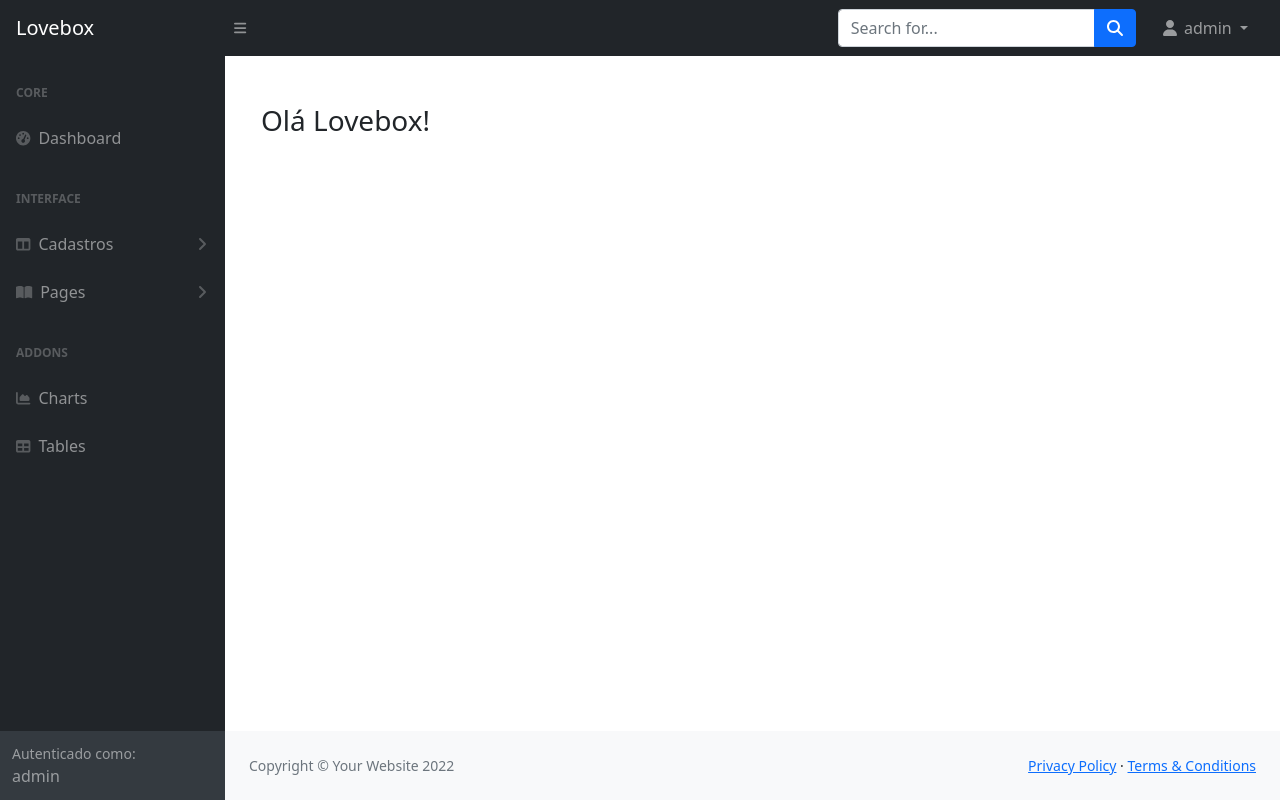
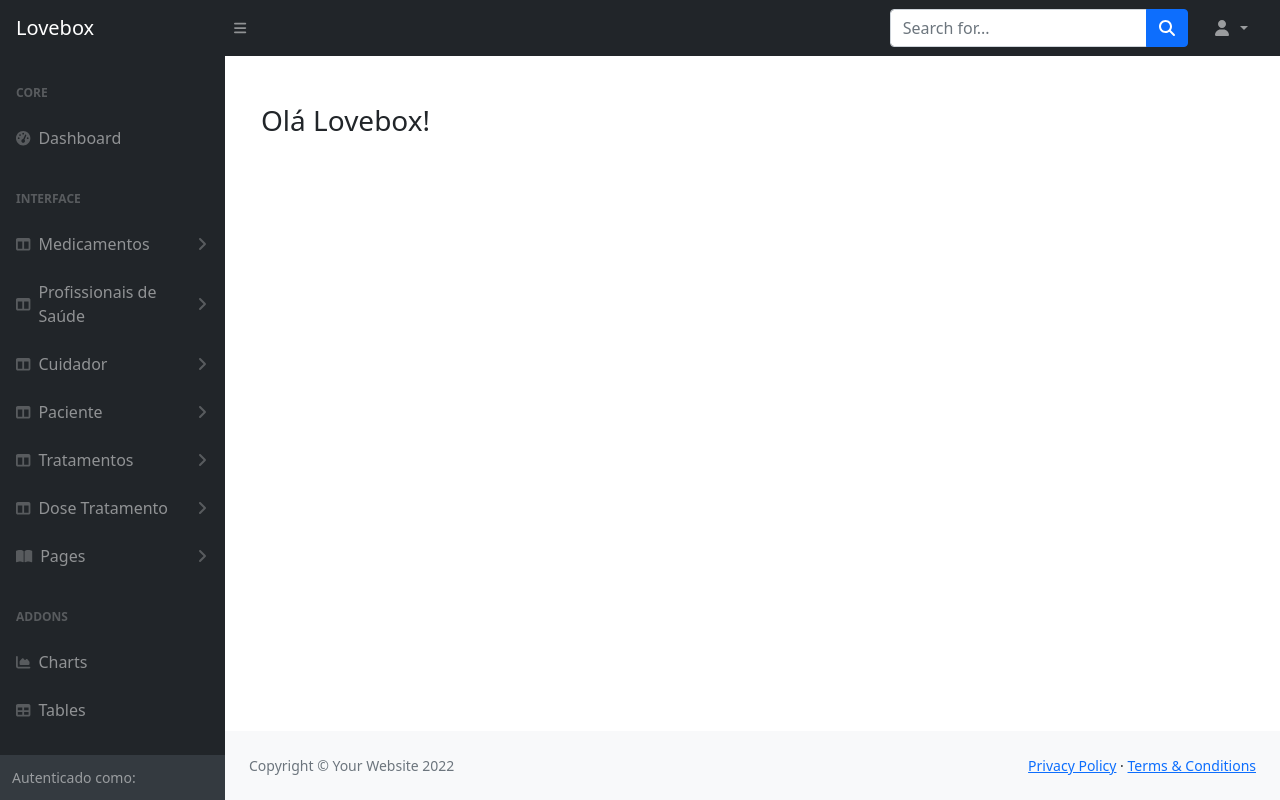
Before and after one commit to AngelMizutani/django-lovebox, a Django app: page / in a window 1280 px wide. Run offline with Django 4.2, Linux system fonts and the light colour scheme; a user stored in the database is signed in; some libraries are stand-ins or nearby versions.

Commit message:
atividade10set

```diff
--- a/Lovebox/cadastros/templates/cadastros/listar-doses-tratamentos.html
+++ b/Lovebox/cadastros/templates/cadastros/listar-doses-tratamentos.html
@@ -40,7 +40,7 @@
        </tr>
        {% empty %}
        <tr>
-           <td colspan="100%">Nenhum profissional de saúde cadastrado!</td>
+           <td colspan="100%">Nenhum tratamento cadastrado!</td>
        </tr>
        {% endfor %}
    </table>
--- a/Lovebox/cadastros/templates/cadastros/modelo.html
+++ b/Lovebox/cadastros/templates/cadastros/modelo.html
@@ -51,7 +51,7 @@
                 </a>
                 <ul class="dropdown-menu dropdown-menu-end" aria-labelledby="navbarDropdown">
                     <li><a class="dropdown-item" href="#!">Meus dados</a></li>
-                    <li><a class="dropdown-item" href="#!">Alterar senha</a></li>
+                    <li><a class="dropdown-item" href="{% url 'alterar-senha' %}">Alterar senha</a></li>
                     <li>
                         <hr class="dropdown-divider" />
                     </li>
@@ -84,18 +84,90 @@
                         </a>
                         <div class="sb-sidenav-menu-heading">Interface</div>
                         <a class="nav-link collapsed" href="#" data-bs-toggle="collapse"
-                            data-bs-target="#collapseLayouts" aria-expanded="false" aria-controls="collapseLayouts">
+                            data-bs-target="#collapseLayoutsMed" aria-expanded="false" aria-controls="collapseLayoutsMed">
                             <div class="sb-nav-link-icon"><i class="fas fa-columns"></i></div>
-                            Cadastros
+                            Medicamentos
                             <div class="sb-sidenav-collapse-arrow"><i class="fas fa-angle-down"></i></div>
                         </a>
-                        <div class="collapse" id="collapseLayouts" aria-labelledby="headingOne"
+                        <div class="collapse" id="collapseLayoutsMed" aria-labelledby="headingOne"
                             data-bs-parent="#sidenavAccordion">
                             <nav class="sb-sidenav-menu-nested nav">
-                                <a class="nav-link" href="{% url 'listar-tratamentos' %}">Tratamentos</a>
+                                <a class="nav-link" href="{% url 'listar-medicamentos' %}">Listar medicamentos</a>
+                                <a class="nav-link" href="{% url 'cadastrar-medicamento' %}">Cadastrar medicamentos</a>
+                            </nav>
+                        </div>
+
+                        <a class="nav-link collapsed" href="#" data-bs-toggle="collapse"
+                            data-bs-target="#collapseLayoutsProf" aria-expanded="false" aria-controls="collapseLayoutsProf">
+                            <div class="sb-nav-link-icon"><i class="fas fa-columns"></i></div>
+                            Profissionais de Saúde
+                            <div class="sb-sidenav-collapse-arrow"><i class="fas fa-angle-down"></i></div>
+                        </a>
+                        <div class="collapse" id="collapseLayoutsProf" aria-labelledby="headingOne"
+                            data-bs-parent="#sidenavAccordion">
+                            <nav class="sb-sidenav-menu-nested nav">
+                                <a class="nav-link" href="{% url 'listar-profissionais-saude' %}">Listar Profissionais</a>
+                                <a class="nav-link" href="{% url 'cadastrar-profissional-saude' %}">Cadastrar Profissional</a>
+                            </nav>
+                        </div>
+
+                        <a class="nav-link collapsed" href="#" data-bs-toggle="collapse"
+                            data-bs-target="#collapseLayoutsCuidador" aria-expanded="false" aria-controls="collapseLayoutsCuidador">
+                            <div class="sb-nav-link-icon"><i class="fas fa-columns"></i></div>
+                            Cuidador
+                            <div class="sb-sidenav-collapse-arrow"><i class="fas fa-angle-down"></i></div>
+                        </a>
+                        <div class="collapse" id="collapseLayoutsCuidador" aria-labelledby="headingOne"
+                            data-bs-parent="#sidenavAccordion">
+                            <nav class="sb-sidenav-menu-nested nav">
+                                <a class="nav-link" href="{% url 'listar-cuidadores' %}">Listar Cuidadores</a>
+                                <a class="nav-link" href="{% url 'cadastrar-cuidador' %}">Cadastrar Cuidador</a>
+                            </nav>
+                        </div>
+
+                        <a class="nav-link collapsed" href="#" data-bs-toggle="collapse"
+                            data-bs-target="#collapseLayoutsPac" aria-expanded="false" aria-controls="collapseLayoutsPac">
+                            <div class="sb-nav-link-icon"><i class="fas fa-columns"></i></div>
+                            Paciente
+                            <div class="sb-sidenav-collapse-arrow"><i class="fas fa-angle-down"></i></div>
+                        </a>
+                        <div class="collapse" id="collapseLayoutsPac" aria-labelledby="headingOne"
+                            data-bs-parent="#sidenavAccordion">
+                            <nav class="sb-sidenav-menu-nested nav">
+                                <a class="nav-link" href="{% url 'listar-pacientes' %}">Listar Pacientes</a>
+                                <a class="nav-link" href="{% url 'cadastrar-paciente' %}">Cadastrar Paciente</a>
+                            </nav>
+                        </div>
+
+                        <a class="nav-link collapsed" href="#" data-bs-toggle="collapse"
+                            data-bs-target="#collapseLayoutsTrat" aria-expanded="false" aria-controls="collapseLayoutsTrat">
+                            <div class="sb-nav-link-icon"><i class="fas fa-columns"></i></div>
+                            Tratamentos
+                            <div class="sb-sidenav-collapse-arrow"><i class="fas fa-angle-down"></i></div>
+                        </a>
+                        <div class="collapse" id="collapseLayoutsTrat" aria-labelledby="headingOne"
+                            data-bs-parent="#sidenavAccordion">
+                            <nav class="sb-sidenav-menu-nested nav">
+                                <a class="nav-link" href="{% url 'listar-tratamentos' %}">Listar tratamentos</a>
                                 <a class="nav-link" href="{% url 'cadastrar-tratamento' %}">Cadastrar tratamento</a>
                             </nav>
                         </div>
+
+                        <a class="nav-link collapsed" href="#" data-bs-toggle="collapse"
+                            data-bs-target="#collapseLayoutsDose" aria-expanded="false" aria-controls="collapseLayoutsDose">
+                            <div class="sb-nav-link-icon"><i class="fas fa-columns"></i></div>
+                            Dose Tratamento
+                            <div class="sb-sidenav-collapse-arrow"><i class="fas fa-angle-down"></i></div>
+                        </a>
+                        <div class="collapse" id="collapseLayoutsDose" aria-labelledby="headingOne"
+                            data-bs-parent="#sidenavAccordion">
+                            <nav class="sb-sidenav-menu-nested nav">
+                                <a class="nav-link" href="{% url 'listar-doses-tratamentos' %}">Listar Doses</a>
+                                <a class="nav-link" href="{% url 'cadastrar-dose-tratamento' %}">Cadastrar Dose</a>
+                            </nav>
+                        </div>
+
+
                         <a class="nav-link collapsed" href="#" data-bs-toggle="collapse" data-bs-target="#collapsePages"
                             aria-expanded="false" aria-controls="collapsePages">
                             <div class="sb-nav-link-icon"><i class="fas fa-book-open"></i></div>
@@ -114,9 +186,9 @@
                                 <div class="collapse" id="pagesCollapseAuth" aria-labelledby="headingOne"
                                     data-bs-parent="#sidenavAccordionPages">
                                     <nav class="sb-sidenav-menu-nested nav">
-                                        <a class="nav-link" href="login.html">Login</a>
-                                        <a class="nav-link" href="register.html">Register</a>
-                                        <a class="nav-link" href="password.html">Forgot Password</a>
+                                        <a class="nav-link" href="{% url 'login' %}">Login</a>
+                                        <!-- <a class="nav-link" href="#">Register</a>
+                                        <a class="nav-link" href="#">Forgot Password</a> -->
                                     </nav>
                                 </div>
                                 <a class="nav-link collapsed" href="#" data-bs-toggle="collapse"
--- a/Lovebox/cadastros/urls.py
+++ b/Lovebox/cadastros/urls.py
@@ -5,7 +5,7 @@ urlpatterns = [
     path('', IndexView.as_view(), name="index"),
     path('cadastrar/medicamento/', MedicamentoCreate.as_view(), name='cadastrar-medicamento'),
     path('cadastrar/profissional_saude/', ProfissionalSaudeCreate.as_view(), name='cadastrar-profissional-saude'),
-    path('cadastrar/doses_tratamento/', DosesTratamentoCreate.as_view(), name='cadastrar-doses-tratamento'),
+    path('cadastrar/doses_tratamento/', DosesTratamentoCreate.as_view(), name='cadastrar-dose-tratamento'),
     path('cadastrar/cuidador/', CuidadorCreate.as_view(), name='cadastrar-cuidador'),
     path('cadastrar/paciente/', PacienteCreate.as_view(), name='cadastrar-paciente'),
     path('cadastrar/tratamento/', TratamentoCreate.as_view(), name='cadastrar-tratamento'),
--- a/Lovebox/cadastros/views.py
+++ b/Lovebox/cadastros/views.py
@@ -5,18 +5,53 @@ from django.views.generic.edit import CreateView, UpdateView, DeleteView
 from django.views.generic.list import ListView
 from django.contrib.auth.mixins import LoginRequiredMixin
 from django.shortcuts import get_object_or_404
+from braces.views import GroupRequiredMixin
 
 # Create your views here.
 class IndexView(TemplateView):
     template_name = "cadastros/index.html"
 
-#não precisa usuário... consertar!!!!!
-class MedicamentoCreate(LoginRequiredMixin, CreateView):
+class MedicamentoCreate(GroupRequiredMixin, LoginRequiredMixin, CreateView):
+    login_url = reverse_lazy('login')
+    group_required = u"Administrador"
     model = Medicamento
     fields = ['nome_comercial', 'laboratorio', 'principio_ativo', 'dose_diaria_maxima', 'forma_farmaceutica', 'concentracao', 'via_administracao', 'grupo_etario', 'tarja']
     template_name = 'cadastros/formulario.html'
     success_url = reverse_lazy('listar-medicamentos')
-    # login_url = reverse_lazy('login')
+
+class ProfissionalSaudeCreate(LoginRequiredMixin, CreateView):
+    login_url = reverse_lazy('login')
+    model = ProfissionalSaude
+    fields = ['nome', 'telefone', 'endereco', 'consultorio', 'email', 'redes_sociais', 'crc']
+    template_name = 'cadastros/formulario.html'
+    success_url = reverse_lazy('listar-profissionais-saude')
+
+class DosesTratamentoCreate(LoginRequiredMixin, CreateView):
+    login_url = reverse_lazy('login')
+    model = DosesTratamento
+    fields = ['alarme', 'compartimento_caixa', 'tempo_alerta_especifico', 'status_tratamento']
+    template_name = 'cadastros/formulario.html'
+    success_url = reverse_lazy('listar-doses-tratamentos')
+
+    def form_valid(self, form):
+        #define o usuario como usuário logado
+        form.instance.usuario = self.request.user
+
+        #valida os dados do form antes de criar o objeto (não está no banco)
+        url = super().form_valid(form)
+
+        #nesse ponto, o objeto já foi inserido no banco de dados
+        print(self.object.usuario)
+
+        return url
+
+
+class CuidadorCreate(LoginRequiredMixin, CreateView):
+    login_url = reverse_lazy('login')
+    model = Cuidador
+    fields = ['nome', 'telefone', 'crc', 'redes_sociais']
+    template_name = 'cadastros/formulario.html'
+    success_url = reverse_lazy('listar-cuidadores')
 
     def form_valid(self, form):
         form.instance.usuario = self.request.user
@@ -30,86 +65,108 @@ class MedicamentoCreate(LoginRequiredMixin, CreateView):
         return url
 
 
-class ProfissionalSaudeCreate(LoginRequiredMixin, CreateView):
+class PacienteCreate(LoginRequiredMixin, CreateView):
+    login_url = reverse_lazy('login')
+    model = Paciente
+    fields = ['nome', 'telefone', 'data_nascimento', 'documento', 'cep', 'logradouro', 'numero', 'bairro', 'anamnese', 'redes_sociais', 'cuidador']
+    template_name = 'cadastros/formulario.html'
+    success_url = reverse_lazy('listar-pacientes')
+
+    def form_valid(self, form):
+        form.instance.usuario = self.request.user
+
+        #valida os dados do form antes de criar o objeto (não está no banco)
+        url = super().form_valid(form)
+
+        #nesse ponto, o objeto já foi inserido no banco de dados
+        print(self.object.usuario)
+
+        return url
+
+class TratamentoCreate(LoginRequiredMixin, CreateView):
+    login_url = reverse_lazy('login')
+    model = Tratamento
+    fields = ['prescrito_por', 'data_prescricao', 'medicamento', 'frequencia_diaria', 'dose', 'unidade_medida', 'data_inicio', 'tipo_tratamento', 'periodo_tratamento', 'data_fim', 'observacao', 'lote', 'validade', 'embalagem_fracionavel', 'quantidade_total_embalagem', 'amostra_gratis', 'status_tratamento', 'paciente']
+    template_name = 'cadastros/formulario.html'
+    success_url = reverse_lazy('listar-tratamentos')
+
+    def form_valid(self, form):
+        form.instance.usuario = self.request.user
+
+        #valida os dados do form antes de criar o objeto (não está no banco)
+        url = super().form_valid(form)
+
+        #nesse ponto, o objeto já foi inserido no banco de dados
+        print(self.object.usuario)
+
+        return url
+
+##### UPDATE#########
+class MedicamentoUpdate(GroupRequiredMixin, LoginRequiredMixin, UpdateView):
+    login_url = reverse_lazy('login')
+    group_required = u"Administrador"
+    model = Medicamento
+    fields = ['nome_comercial', 'laboratorio', 'principio_ativo', 'dose_diaria_maxima', 'forma_farmaceutica', 'concentracao', 'via_administracao', 'grupo_etario', 'tarja']
+    template_name = 'cadastros/formulario.html'
+    success_url = reverse_lazy('listar-medicamentos')
+
+class ProfissionalSaudeUpdate(LoginRequiredMixin, UpdateView):
+    login_url = reverse_lazy('login')
     model = ProfissionalSaude
     fields = ['nome', 'telefone', 'endereco', 'consultorio', 'email', 'redes_sociais', 'crc']
     template_name = 'cadastros/formulario.html'
     success_url = reverse_lazy('listar-profissionais-saude')
 
 
-#essa classe vai precisar de um usuario relacionado a ela
-class DosesTratamentoCreate(LoginRequiredMixin, CreateView):
+
+class DosesTratamentoUpdate(LoginRequiredMixin, UpdateView):
+    login_url = reverse_lazy('login')
     model = DosesTratamento
     fields = ['alarme', 'compartimento_caixa', 'tempo_alerta_especifico', 'status_tratamento']
     template_name = 'cadastros/formulario.html'
     success_url = reverse_lazy('listar-doses-tratamentos')
 
+    def get_object(self, queryset=None):
+        self.object = get_object_or_404(DosesTratamento, pk=self.kwargs['pk'], usuario=self.request.user)
+        return self.object
 
-#essa classe vai precisar de um usuario relacionado a ela
-class CuidadorCreate(LoginRequiredMixin, CreateView):
+class CuidadorUpdate(LoginRequiredMixin, UpdateView):
+    login_url = reverse_lazy('login')
     model = Cuidador
     fields = ['nome', 'telefone', 'crc', 'redes_sociais']
     template_name = 'cadastros/formulario.html'
     success_url = reverse_lazy('listar-cuidadores')
 
+    def get_object(self, queryset=None):
+        self.object = get_object_or_404(Cuidador, pk=self.kwargs['pk'], usuario=self.request.user)
+        return self.object
 
-#essa classe vai precisar de um usuario relacionado a ela
-class PacienteCreate(LoginRequiredMixin, CreateView):
+class PacienteUpdate(LoginRequiredMixin, UpdateView):
+    login_url = reverse_lazy('login')
     model = Paciente
     fields = ['nome', 'telefone', 'data_nascimento', 'documento', 'cep', 'logradouro', 'numero', 'bairro', 'anamnese', 'redes_sociais', 'cuidador']
     template_name = 'cadastros/formulario.html'
     success_url = reverse_lazy('listar-pacientes')
 
-#essa classe vai precisar de um usuario relacionado a ela
-class TratamentoCreate(LoginRequiredMixin, CreateView):
-    model = Tratamento
-    fields = ['prescrito_por', 'data_prescricao', 'medicamento', 'frequencia_diaria', 'dose', 'unidade_medida', 'data_inicio', 'tipo_tratamento', 'periodo_tratamento', 'data_fim', 'observacao', 'lote', 'validade', 'embalagem_fracionavel', 'quantidade_total_embalagem', 'amostra_gratis', 'status_tratamento', 'paciente']
-    template_name = 'cadastros/formulario.html'
-    success_url = reverse_lazy('listar-tratamentos')
-
-##### UPDATE#########
-class MedicamentoUpdate(UpdateView):
-    model = Medicamento
-    fields = ['nome_comercial', 'laboratorio', 'principio_ativo', 'dose_diaria_maxima', 'forma_farmaceutica', 'concentracao', 'via_administracao', 'grupo_etario', 'tarja']
-    template_name = 'cadastros/formulario.html'
-    success_url = reverse_lazy('listar-medicamentos')
-
-    def get_object(self):
-        self.object = get_object_or_404(Medicamento, usuario = self.request.user, pk = self.kwargs['pk'])
+    def get_object(self, queryset=None):
+        self.object = get_object_or_404(Paciente, pk=self.kwargs['pk'], usuario=self.request.user)
         return self.object
 
-class ProfissionalSaudeUpdate(UpdateView):
-    model = ProfissionalSaude
-    fields = ['nome', 'telefone', 'endereco', 'consultorio', 'email', 'redes_sociais', 'crc']
-    template_name = 'cadastros/formulario.html'
-    success_url = reverse_lazy('listar-profissionais-saude')
-
-class DosesTratamentoUpdate(UpdateView):
-    model = DosesTratamento
-    fields = ['alarme', 'compartimento_caixa', 'tempo_alerta_especifico', 'status_tratamento']
-    template_name = 'cadastros/formulario.html'
-    success_url = reverse_lazy('listar-doses-tratamentos')
-
-class CuidadorUpdate(UpdateView):
-    model = Cuidador
-    fields = ['nome', 'telefone', 'crc', 'redes_sociais']
-    template_name = 'cadastros/formulario.html'
-    success_url = reverse_lazy('listar-cuidadores')
-
-class PacienteUpdate(UpdateView):
-    model = Paciente
-    fields = ['nome', 'telefone', 'data_nascimento', 'documento', 'cep', 'logradouro', 'numero', 'bairro', 'anamnese', 'redes_sociais', 'cuidador']
-    template_name = 'cadastros/formulario.html'
-    success_url = reverse_lazy('listar-pacientes')
-
-class TratamentoUpdate(UpdateView):
+class TratamentoUpdate(LoginRequiredMixin, UpdateView):
+    login_url = reverse_lazy('login')
     model = Tratamento
     fields = ['prescrito_por', 'data_prescricao', 'medicamento', 'frequencia_diaria', 'dose', 'unidade_medida', 'data_inicio', 'tipo_tratamento', 'periodo_tratamento', 'data_fim', 'observacao', 'lote', 'validade', 'embalagem_fracionavel', 'quantidade_total_embalagem', 'status_tratamento', 'paciente']
     template_name = 'cadastros/formulario.html'
     success_url = reverse_lazy('listar-tratamentos')
 
+    def get_object(self, queryset=None):
+        self.object = get_object_or_404(Tratamento, pk=self.kwargs['pk'], usuario=self.request.user)
+        return self.object
+
 ##### DELETE #########
-class MedicamentoDelete(DeleteView):
+class MedicamentoDelete(GroupRequiredMixin, LoginRequiredMixin, DeleteView):
+    login_url = reverse_lazy('login')
+    group_required = u"Administrador"
     model = Medicamento
     template_name = 'cadastros/form-excluir.html'
     success_url = reverse_lazy('listar-medicamentos')
@@ -119,59 +176,94 @@ class MedicamentoDelete(DeleteView):
             Medicamento, usuario=self.request.user, pk=self.kwargs['pk'])
         return self.object
 
-class ProfissionalSaudeDelete(DeleteView):
+class ProfissionalSaudeDelete(LoginRequiredMixin, DeleteView):
+    login_url = reverse_lazy('login')
     model = ProfissionalSaude
     template_name = 'cadastros/form-excluir.html'
     success_url = reverse_lazy('listar-profissionais-saude')
 
-class DosesTratamentoDelete(DeleteView):
+class DosesTratamentoDelete(LoginRequiredMixin, DeleteView):
+    login_url = reverse_lazy('login')
     model = DosesTratamento
     template_name = 'cadastros/form-excluir.html'
     success_url = reverse_lazy('listar-doses-tratamentos')
 
-class CuidadorDelete(DeleteView):
+    def get_object(self, queryset=None):
+        self.object = get_object_or_404(DosesTratamento, pk=self.kwargs['pk'], usuario=self.request.user)
+        return self.object
+
+class CuidadorDelete(LoginRequiredMixin, DeleteView):
+    login_url = reverse_lazy('login')
     model = Cuidador
     template_name = 'cadastros/form-excluir.html'
     success_url = reverse_lazy('listar-cuidadores')
 
-class PacienteDelete(DeleteView):
+    def get_object(self, queryset=None):
+        self.object = get_object_or_404(Cuidador, pk=self.kwargs['pk'], usuario=self.request.user)
+        return self.object
+
+class PacienteDelete(LoginRequiredMixin, DeleteView):
+    login_url = reverse_lazy('login')
     model = Paciente
     template_name = 'cadastros/form-excluir.html'
     success_url = reverse_lazy('listar-pacientes')
 
-class TratamentoDelete(DeleteView):
+    def get_object(self, queryset=None):
+        self.object = get_object_or_404(Paciente, pk=self.kwargs['pk'], usuario=self.request.user)
+        return self.object
+
+class TratamentoDelete(LoginRequiredMixin, DeleteView):
+    login_url = reverse_lazy('login')
     model = Tratamento
     template_name = 'cadastros/form-excluir.html'
     success_url = reverse_lazy('listar-tratamentos')
 
+    def get_object(self, queryset=None):
+        self.object = get_object_or_404(Tratamento, pk=self.kwargs['pk'], usuario=self.request.user)
+        return self.object
+
 
 ##### LIST #########
-class MedicamentoList(LoginRequiredMixin, ListView):
+class MedicamentoList(ListView):
     model = Medicamento
     template_name = 'cadastros/listar-medicamentos.html'
-
-    # def get_queryset(self):
-    #     self.object_list = Medicamento.objects.filter(usuario = self.request.user)
-
-    #     return self.object_list
-
 
 class ProfissionalSaudeList(ListView):
     model = ProfissionalSaude
     template_name = 'cadastros/listar-profissionais-saude.html'
 
-class DosesTratamentoList(ListView):
+class DosesTratamentoList(LoginRequiredMixin, ListView):
+    login_url = reverse_lazy('login')
     model = DosesTratamento
     template_name = 'cadastros/listar-doses-tratamentos.html'
 
-class CuidadorList(ListView):
+    def get_queryset(self):
+        self.object_list = DosesTratamento.objects.filter(usuario=self.request.user)
+        return self.object_list
+
+class CuidadorList(LoginRequiredMixin, ListView):
+    login_url = reverse_lazy('login')
     model = Cuidador
     template_name = 'cadastros/listar-cuidadores.html'
 
-class PacienteList(ListView):
+    def get_queryset(self):
+        self.object_list = Cuidador.objects.filter(usuario=self.request.user)
+        return self.object_list
+
+class PacienteList(LoginRequiredMixin, ListView):
+    login_url = reverse_lazy('login')
     model = Paciente
     template_name = 'cadastros/listar-pacientes.html'
 
-class TratamentoList(ListView):
+    def get_queryset(self):
+        self.object_list = Paciente.objects.filter(usuario=self.request.user)
+        return self.object_list
+
+class TratamentoList(LoginRequiredMixin, ListView):
+    login_url = reverse_lazy('login')
     model = Tratamento
     template_name = 'cadastros/listar-tratamentos.html'
+
+    def get_queryset(self):
+        self.object_list = Tratamento.objects.filter(usuario=self.request.user)
+        return self.object_list
--- a/Lovebox/usuarios/templates/usuarios/login.html
+++ b/Lovebox/usuarios/templates/usuarios/login.html
@@ -53,7 +53,7 @@
 
                                 </div>
                                 <div class="card-footer text-center py-3">
-                                    <div class="small"><a href="#">Não tem uma conta? Registre-se!</a></div>
+                                    <!-- <div class="small"><a href="#">Não tem uma conta? Registre-se!</a></div> -->
                                 </div>
                             </div>
                         </div>
```
Also changed, not shown: Lovebox/cadastros/models.py (+10 -7 lines), anotacoes.txt (added, +8 -0 lines), Lovebox/cadastros/migrations/0006_cuidador_usuario_dosestratamento_usuario_and_more.py (added), Lovebox/cadastros/migrations/0007_remove_cuidador_usuario_and_more.py (added), Lovebox/cadastros/migrations/0008_cuidador_usuario_dosestratamento_usuario_and_more.py (added), Lovebox/cadastros/migrations/0009_tratamento_usuario.py (added), Lovebox/db.sqlite3.
